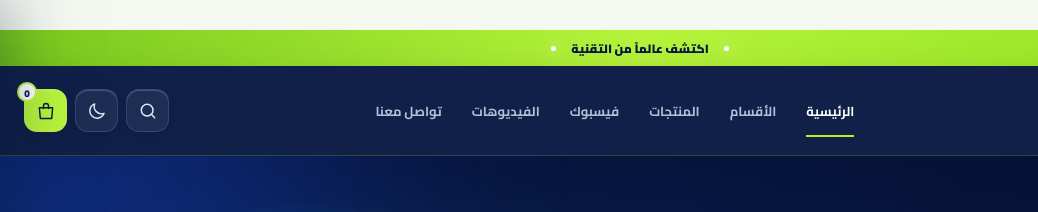
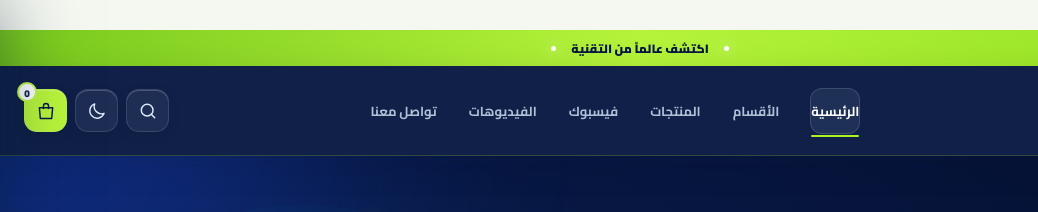
Before and after one commit to alh2020-2020/alforat20, a plain HTML site: page index.html in a window 1280 px wide. Shown: the top 212 px of the page, 0-1038 px from the left. Drawn offline with Linux system fonts and the light colour scheme; files that its build step writes are made by us from their sources; no server answers; a script that the page names is missing; files whose address does not match are found by name.

Commit message:
Update index.html

```diff
--- a/index.html
+++ b/index.html
@@ -1,5 +1,6 @@
 <!DOCTYPE html>
 <html lang="ar" dir="rtl">
+  <link rel="stylesheet" href="/static/furat-v3.css?v=3.1"/>
 <head>
   <meta charset="UTF-8" />
   <meta name="viewport" content="width=device-width, initial-scale=1, viewport-fit=cover" />
```
